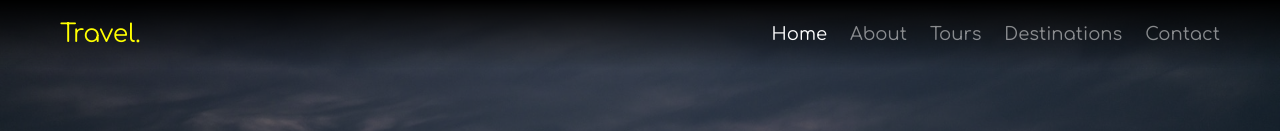
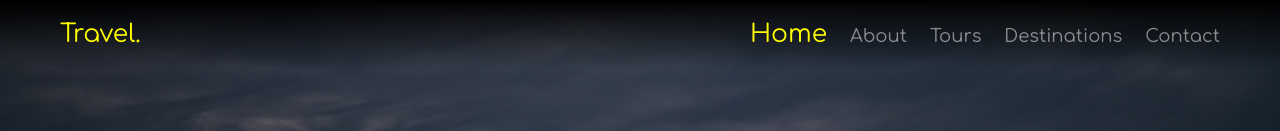
Before and after one commit to Kevin14Tsui/Travel-Website, a plain HTML site: page index.html in a window 1280 px wide. In both pictures the pointer is over the link "Home". Shown: the top 131 px of the page. Drawn offline with nearby package versions, Linux system fonts and the light colour scheme.

Commit message:
navbar css

```diff
--- a/css/style.css
+++ b/css/style.css
@@ -119,7 +119,8 @@ section {
 }
 
 .header .flex .navbar a:hover {
-    color: var(--white);
+    color: var(--main-color);
+    font-size: 2.5rem;
 }
 
 #menu-btn {
```
